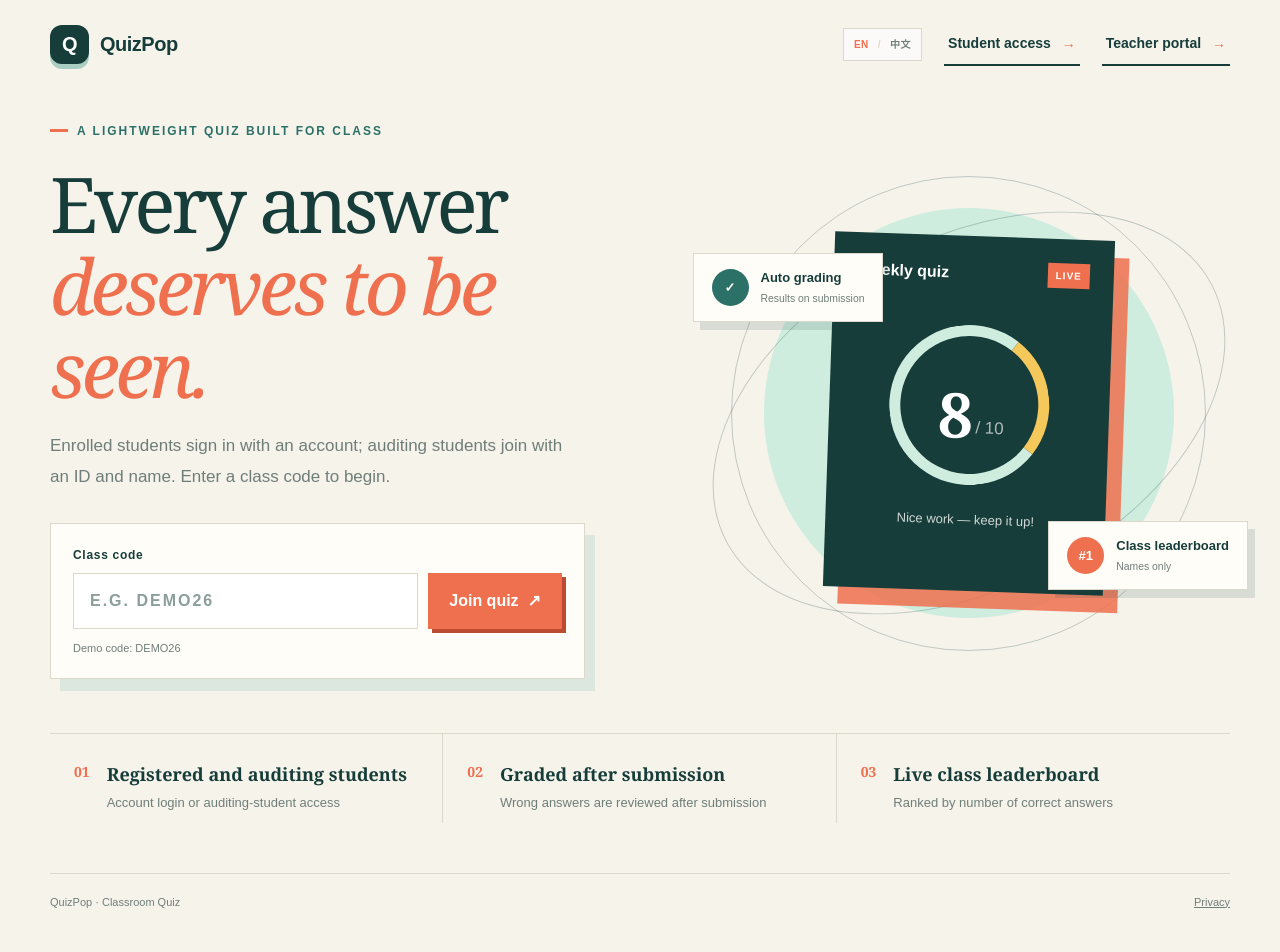
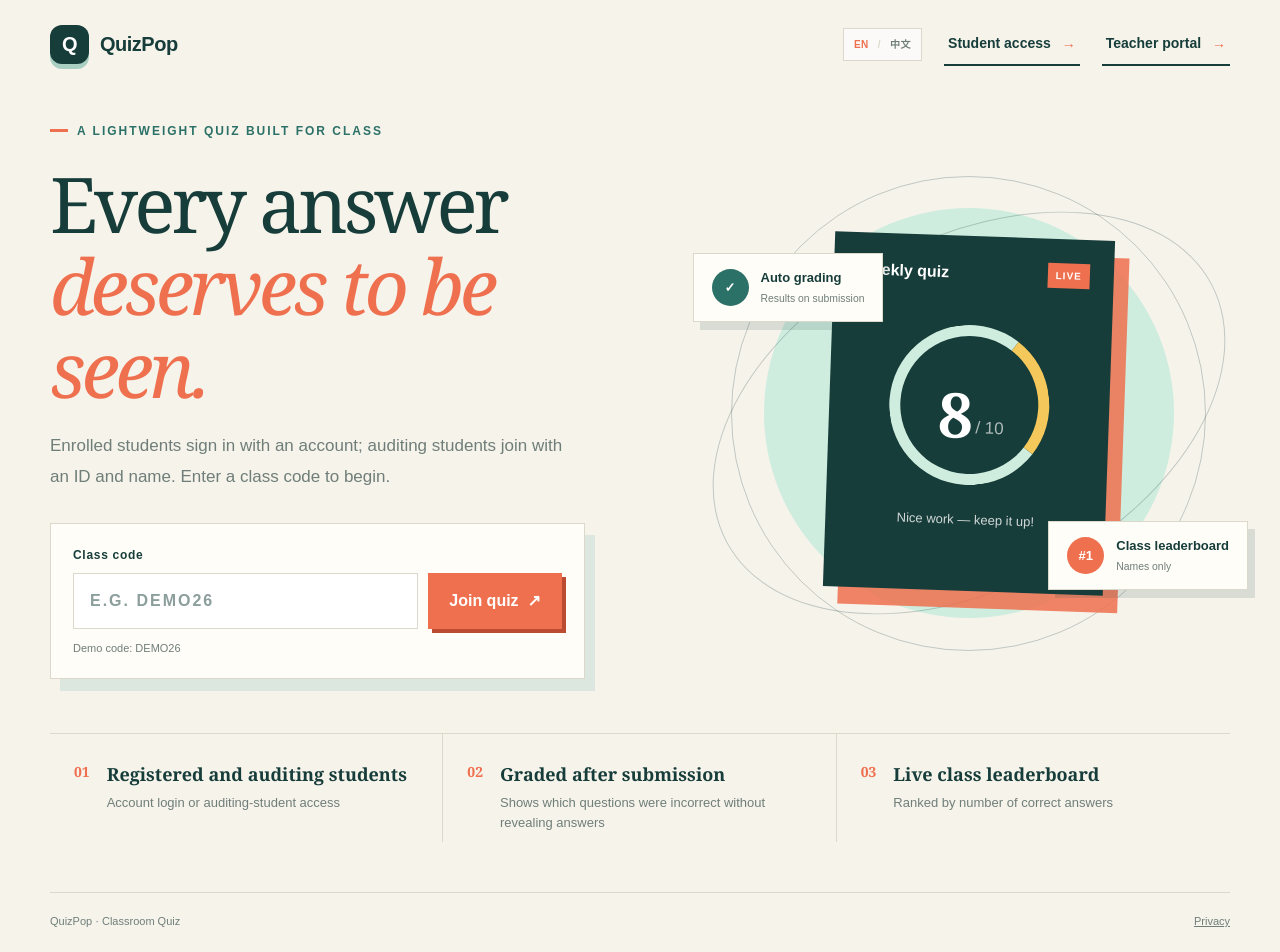
Before and after one commit to ZhangLixian1023/ME2603, a Next.js app: page / in a window 1280 px wide. Shown: the top 952 px of the page. Built offline with nearby package versions, Linux system fonts and the light colour scheme.

Commit message:
Summarize incorrect question numbers

```diff
--- a/scripts/smoke.mjs
+++ b/scripts/smoke.mjs
@@ -100,7 +100,7 @@ try {
     method: "POST", headers: { "content-type": "application/json", cookie: studentCookie },
     body: JSON.stringify({ answers: [1] }),
   });
-  assert(submitted.response.ok && submitted.data.score === 0 && submitted.data.correctAnswers?.[0] === 2, "自动判分或错题答案返回失败");
+  assert(submitted.response.ok && submitted.data.score === 0 && !("correctAnswers" in submitted.data), "自动判分失败或提交接口泄露了正确答案");
 
   const duplicate = await json(`/api/quizzes/${code}/submit`, {
     method: "POST", headers: { "content-type": "application/json", cookie: studentCookie },
@@ -112,7 +112,7 @@ try {
     method: "POST", headers: { "content-type": "application/json", cookie: guestCookie },
     body: JSON.stringify({ answers: [2] }),
   });
-  assert(guestSubmission.response.ok && guestSubmission.data.score === 1 && guestSubmission.data.correctAnswers?.[0] === null, "旁听生提交或自动判分失败");
+  assert(guestSubmission.response.ok && guestSubmission.data.score === 1 && !("correctAnswers" in guestSubmission.data), "旁听生提交失败或接口泄露了正确答案");
 
   const board = await json(`/api/quizzes/${code}/leaderboard`);
   assert(board.response.ok && board.data.entries.some((entry) => entry.nickname === "Demo Student") && board.data.entries.some((entry) => entry.nickname === "Audit Student") && !JSON.stringify(board.data).includes("studentId"), "排行榜数据不正确");
--- a/src/app/page.tsx
+++ b/src/app/page.tsx
@@ -59,7 +59,7 @@ export default function Home() {
 
       <section className="feature-strip">
         <article><span>01</span><div><h3>{t("noStudentAccount")}</h3><p>{t("idNicknameToJoin")}</p></div></article>
-        <article><span>02</span><div><h3>{t("gradedAfterSubmit")}</h3><p>{language === "zh" ? "提交后可查看错题及正确答案" : t("noAnswersRevealed")}</p></div></article>
+        <article><span>02</span><div><h3>{t("gradedAfterSubmit")}</h3><p>{language === "zh" ? "标红答错题号，不显示标准答案" : t("noAnswersRevealed")}</p></div></article>
         <article><span>03</span><div><h3>{t("liveLeaderboard")}</h3><p>{t("rankedByScore")}</p></div></article>
       </section>
       <footer className="site-footer"><span>{t("brand")} · Classroom Quiz</span><Link href="/privacy">{t("privacy")}</Link></footer>
--- a/src/app/privacy/page.tsx
+++ b/src/app/privacy/page.tsx
@@ -12,7 +12,7 @@ export default function PrivacyPage() {
       <div className="simple-header"><Brand /><LanguageToggle /></div>
       <article>
         <span className="eyebrow"><i /> PRIVACY</span><h1>{t("privacyTitle")}</h1><p>{t("privacyIntro")}</p>
-        <h2>{t("whoSeesWhat")}</h2><p>{language === "zh" ? "公开排行榜显示学生姓名与正确题数。学号、具体作答和提交记录仅教师端可见；正确答案只会在该学生完成提交后向其显示。" : t("whoSeesWhatBody")}</p>
+        <h2>{t("whoSeesWhat")}</h2><p>{language === "zh" ? "公开排行榜显示学生姓名与正确题数。学号、具体作答和提交记录仅教师端可见，标准答案不会通过学生接口公开。" : t("whoSeesWhatBody")}</p>
         <h2>{t("howUsed")}</h2><p>{t("howUsedBody")}</p>
         <h2>{t("retention")}</h2><p>{t("retentionBody")}</p>
         <h2>{t("nicknameReminder")}</h2><p>{t("nicknameReminderBody")}</p>
--- a/src/components/LanguageProvider.tsx
+++ b/src/components/LanguageProvider.tsx
@@ -25,7 +25,7 @@ const messages = {
     noStudentAccount: "Registered and auditing students",
     idNicknameToJoin: "Account login or auditing-student access",
     gradedAfterSubmit: "Graded after submission",
-    noAnswersRevealed: "Wrong answers are reviewed after submission",
+    noAnswersRevealed: "Shows which questions were incorrect without revealing answers",
     liveLeaderboard: "Live class leaderboard",
     rankedByScore: "Ranked by number of correct answers",
     privacy: "Privacy",
@@ -48,7 +48,7 @@ const messages = {
     perfect: "Perfect score — excellent!",
     goodJob: "Good job!",
     keepTrying: "Keep going!",
-    resultPrivacy: "Correct answers are shown below for questions answered incorrectly.",
+    resultPrivacy: "Incorrect question numbers are highlighted in red. Correct answers remain hidden.",
     question: "Question",
     correct: "Correct",
     incorrect: "Incorrect",
@@ -153,7 +153,7 @@ const messages = {
     privacyTitle: "Privacy notice",
     privacyIntro: "QuizPop collects only what is needed for classroom quizzes: student ID, student name, answers, score and submission time.",
     whoSeesWhat: "Who can see what?",
-    whoSeesWhatBody: "The public leaderboard shows student names and scores. Student IDs, detailed answers and submission records are visible only to the teacher. Correct answers are shown to a student only after that student submits the quiz.",
+    whoSeesWhatBody: "The public leaderboard shows student names and scores. Student IDs, detailed answers and submission records are visible only to the teacher. Correct answers are never exposed through student APIs.",
     howUsed: "How is information used?",
     howUsedBody: "Data is used only to prevent duplicate submissions, grade answers, produce class statistics and let teachers handle retry requests. The site has no advertising and does not sell student data.",
     retention: "How long is it kept?",
--- a/src/components/QuizClient.tsx
+++ b/src/components/QuizClient.tsx
@@ -11,7 +11,7 @@ import MathText from "./MathText";
 import { localizeApiError, useLanguage } from "./LanguageProvider";
 
 type Quiz = { code: string; title: string; description: string; questions: Array<{ id: number; prompt: string; options: string[]; imageUrl: string | null }> };
-type Result = { score: number; total: number; correctness: boolean[]; correctAnswers: Array<number | null> };
+type Result = { score: number; total: number; correctness: boolean[] };
 
 export default function QuizClient({ code }: { code: string }) {
   const router = useRouter();
@@ -67,27 +67,23 @@ export default function QuizClient({ code }: { code: string }) {
   if (loading) return <CenteredMessage title={t("loadingQuiz")} detail={t("justAMoment")} />;
   if (!quiz) return <CenteredMessage title={t("unavailable")} detail={error || t("quizNotFound")} action />;
 
-  if (result) return (
+  if (result) {
+    const wrongQuestionNumbers = result.correctness.flatMap((correct, index) => correct ? [] : [index + 1]);
+    return (
     <main className="quiz-shell result-shell">
       <header className="simple-header"><Brand /><div className="header-actions"><BackHomeLink /><LanguageToggle /></div></header>
       <section className="result-hero">
         <span className="tiny-label">{t("submitted")}</span>
         <div className="result-score"><strong>{result.score}</strong><span>/ {result.total}</span></div>
         <h1>{result.score === result.total ? t("perfect") : result.score >= result.total * 0.6 ? t("goodJob") : t("keepTrying")}</h1>
-        <p>{language === "zh" ? "答错的题目会在下方显示正确答案。" : t("resultPrivacy")}</p>
+        <p>{language === "zh" ? "答错题号会标红，标准答案仍然保密。" : t("resultPrivacy")}</p>
+        <div className="result-question-map" aria-label={language === "zh" ? "每题答题结果" : "Result by question"}>{result.correctness.map((correct, index) => <span className={correct ? "correct" : "wrong"} title={correct ? t("correct") : t("incorrect")} aria-label={`${language === "zh" ? `第 ${index + 1} 题` : `Question ${index + 1}`}: ${correct ? t("correct") : t("incorrect")}`} key={index}>{index + 1}</span>)}</div>
+        {wrongQuestionNumbers.length > 0 && <div className="wrong-question-summary"><strong>{language === "zh" ? "答错题目：" : "Incorrect questions:"}</strong>{wrongQuestionNumbers.map((number) => <b key={number}>{language === "zh" ? `第 ${number} 题` : `Q${number}`}</b>)}</div>}
       </section>
-      <section className="result-list">{quiz.questions.map((question, index) => {
-        const correctIndex = result.correctAnswers[index];
-        const correctOption = correctIndex === null ? null : question.options[correctIndex];
-        return <article className={result.correctness[index] ? "result-item correct" : "result-item wrong"} key={question.id}>
-          <span>{result.correctness[index] ? "✓" : "×"}</span>
-          <div className="result-question-copy"><small>{language === "zh" ? `${t("question")} ${index + 1} 题` : `${t("question")} ${index + 1}`}</small>{question.prompt && <p><MathText>{question.prompt}</MathText></p>}{question.imageUrl && <Image className="result-question-image" src={question.imageUrl} alt={`${t("question")} ${index + 1}`} width={720} height={420} unoptimized />}{!result.correctness[index] && correctOption !== null && correctIndex !== null && <div className="correct-answer-reveal"><small>{language === "zh" ? "正确答案" : "Correct answer"}</small><strong><i>{String.fromCharCode(65 + correctIndex)}</i><MathText>{correctOption}</MathText></strong></div>}</div>
-          <b>{result.correctness[index] ? t("correct") : t("incorrect")}</b>
-        </article>;
-      })}</section>
       <div className="result-actions"><Link className="primary-button" href={`/quiz/${code}/leaderboard`}>{t("viewLeaderboard")}</Link><Link className="secondary-button" href="/">{t("backHome")}</Link></div>
     </main>
-  );
+    );
+  }
 
   if (!identityReady) return (
     <main className="quiz-shell identity-shell">
--- a/src/lib/db-postgres.ts
+++ b/src/lib/db-postgres.ts
@@ -386,9 +386,6 @@ export async function submitQuiz(code: string, studentId: string, nickname: stri
       const correctness = questions.map(
         (question, index) => Number(question.correctIndex) === answers[index],
       );
-      const correctAnswers = questions.map((question, index) =>
-        correctness[index] ? null : Number(question.correctIndex),
-      );
       const score = correctness.filter(Boolean).length;
 
       const [row] = await tx`
@@ -406,7 +403,6 @@ export async function submitQuiz(code: string, studentId: string, nickname: stri
         score,
         total: questions.length,
         correctness,
-        correctAnswers,
       };
     });
   } catch (error) {
--- a/src/lib/db-preview.ts
+++ b/src/lib/db-preview.ts
@@ -258,9 +258,6 @@ export async function submitQuiz(
   const correctness = quiz.questions.map(
     (question, index) => question.correctIndex === answers[index],
   );
-  const correctAnswers = quiz.questions.map((question, index) =>
-    correctness[index] ? null : question.correctIndex,
-  );
   const score = correctness.filter(Boolean).length;
   const submission: PreviewSubmission = {
     id: state.nextSubmissionId++,
@@ -280,7 +277,6 @@ export async function submitQuiz(
     score,
     total: submission.total,
     correctness: [...correctness],
-    correctAnswers,
   };
 }
 
```
Also changed, not shown: src/app/globals.css, 1 other file (tests, documents, lock files or other folders).
